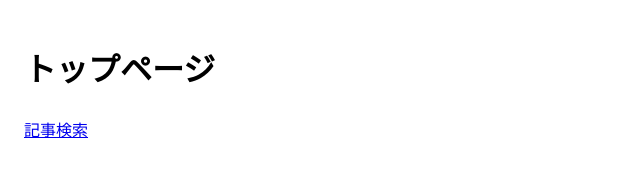
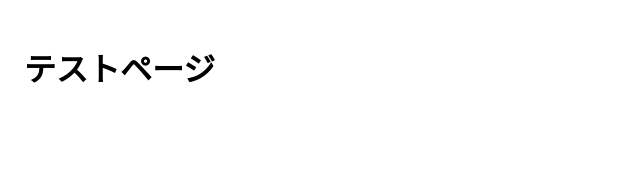
Before and after one commit to tennsu/wiki-site, a plain HTML site: page index.html in a window 1280 px wide. Shown: the whole page, without its empty margins (0-640 px from the left). Drawn offline with Linux system fonts and the light colour scheme.

Commit message:
Update index.html

```diff
--- a/index.html
+++ b/index.html
@@ -2,12 +2,11 @@
 <html lang="ja">
 <head>
   <meta charset="UTF-8">
-  <meta name="viewport" content="width=device-width, initial-scale=1.0">
-  <title>トップページ</title>
+  <title>テスト</title>
+  <base href="/wiki-site/">
   <link rel="stylesheet" href="style.css">
 </head>
 <body>
-  <h1>トップページ</h1>
-  <a href="search.html">記事検索</a>
+  <h1>テストページ</h1>
 </body>
 </html>
```
